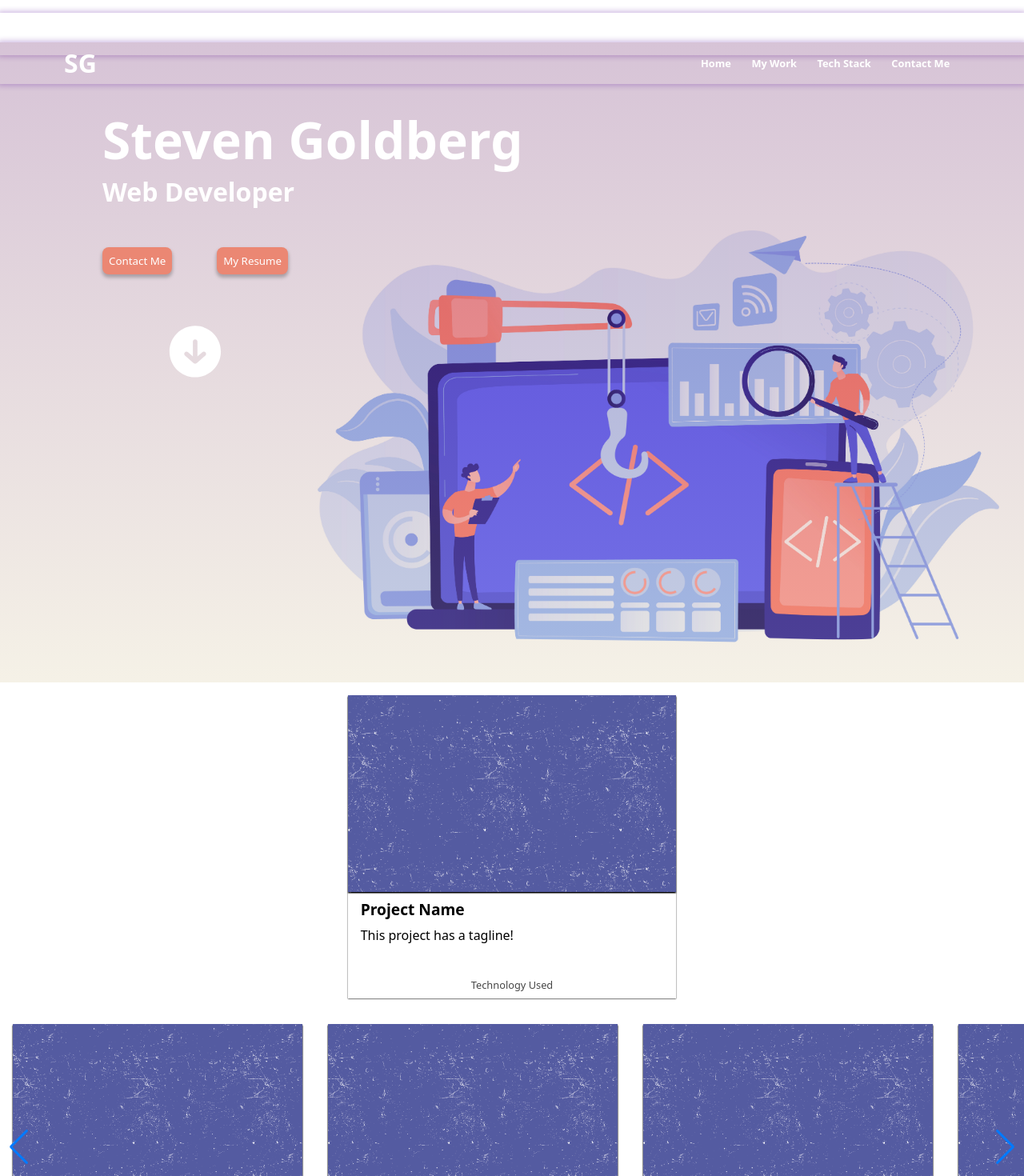
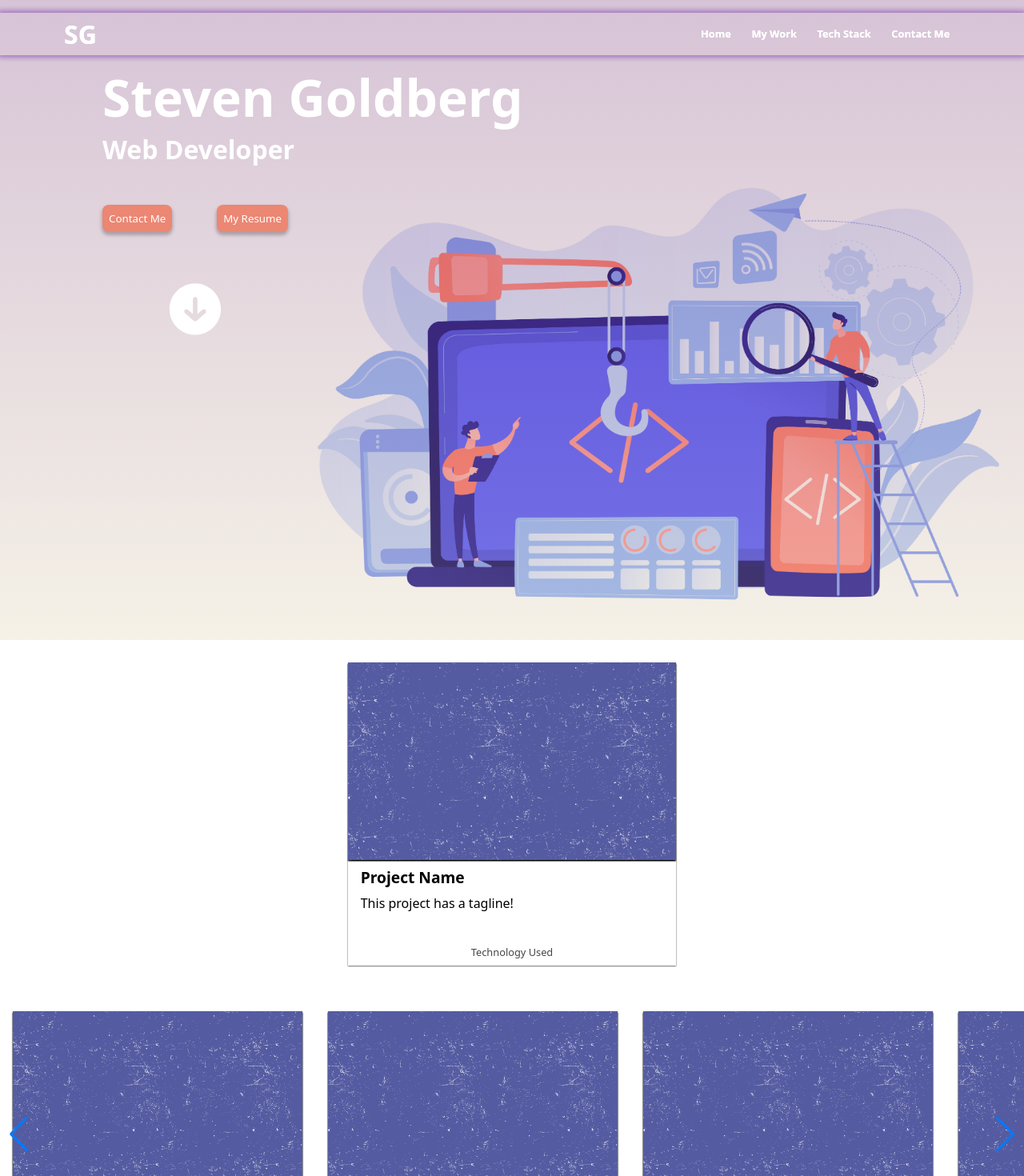
Before and after one commit to stevengoldbergm/portfolio, a React (Create React App) app: page / in a window 1280 px wide. Shown: the top 1470 px of the page at 80% size. Built offline with nearby package versions, Linux system fonts and the light colour scheme.

Commit message:
Added additional styles. Fixed issue with Navbar

```diff
--- a/src/App.css
+++ b/src/App.css
@@ -1,6 +1,7 @@
 /* Navigation */
 .nav {
-  position: sticky;
+  position: fixed;
+  width: 100%;
   top: 1rem;
   display: flex;
   flex-direction: row;
@@ -8,6 +9,8 @@
   padding-inline: 5rem;
   padding-block: .3rem;
   box-shadow: 0 0 0.4rem 0.1rem rgba(106, 42, 165, 0.318);
+  z-index: 5;
+  background-color: rgba(108, 38, 108, 0);
 }
 
 .ul {
@@ -68,6 +71,7 @@
   background-size: 72.5%;
 }
 .overlay {
+  padding-top: 3.25rem;
   position: absolute;
   background: linear-gradient( rgba(108, 38, 108, 0.275), rgba(219, 205, 166, 0.275));
   /* background-color: rgba(106, 42, 165, 0.25); */
@@ -167,10 +171,23 @@
 .my-work {
   display: flex;
   flex-direction: column;
-  justify-content: flex-start;
+  justify-content: space-around;
   align-items: center;
   height: 100vh;
   overflow-y: hidden;
+}
+
+.tech-stack-container {
+  display: flex;
+  flex-direction: row;
+  justify-content: space-between;
+  align-items: center;
+  flex-grow: 0;
+  width: 80%;
+}
+
+.tech-stack {
+  width: 30%;
 }
 
 
```
